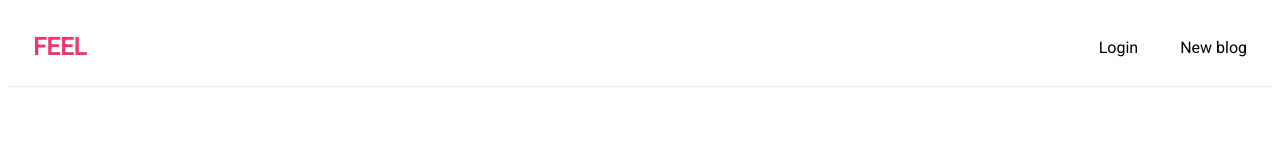
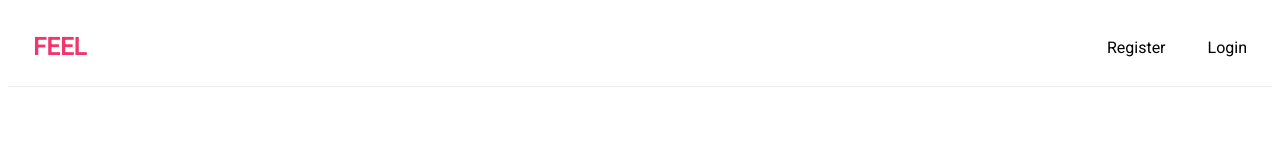
Before and after one commit to Barry-san/react-blog, a React app: page / in a window 1280 px wide. Shown: the top 160 px of the page. Built offline with nearby package versions, Linux system fonts and the light colour scheme; data requests are answered from the project's data file; the HTML template or start-up script is replaced by a standard one.

Commit message:
changed the links int the header

```diff
--- a/src/components/header.js
+++ b/src/components/header.js
@@ -7,8 +7,8 @@ const Header = () => {
         <h1>FEEL</h1>
       </Link>
       <div className="links">
+        <Link to={"/register"}> Register</Link>
         <Link to={"/signin"}>Login</Link>
-        <Link to={"/create"}> New blog</Link>
       </div>
     </div>
   );
```
